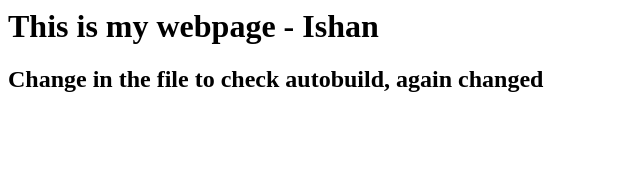
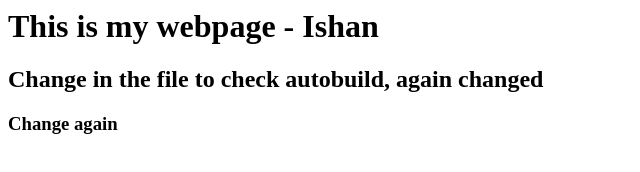
Before and after one commit to ishanr91/ishans, a plain HTML site: page index.html in a window 1280 px wide. Shown: the whole page, without its empty margins (0-640 px from the left). Drawn offline with Linux system fonts and the light colour scheme.

Commit message:
Update index.html

```diff
--- a/index.html
+++ b/index.html
@@ -1,4 +1,5 @@
 <html>
 <h1> This is my webpage - Ishan </h1>
   <h2> Change in the file to check autobuild, again changed </h2>
+  <h3> Change again </h3>
 <html>
```
